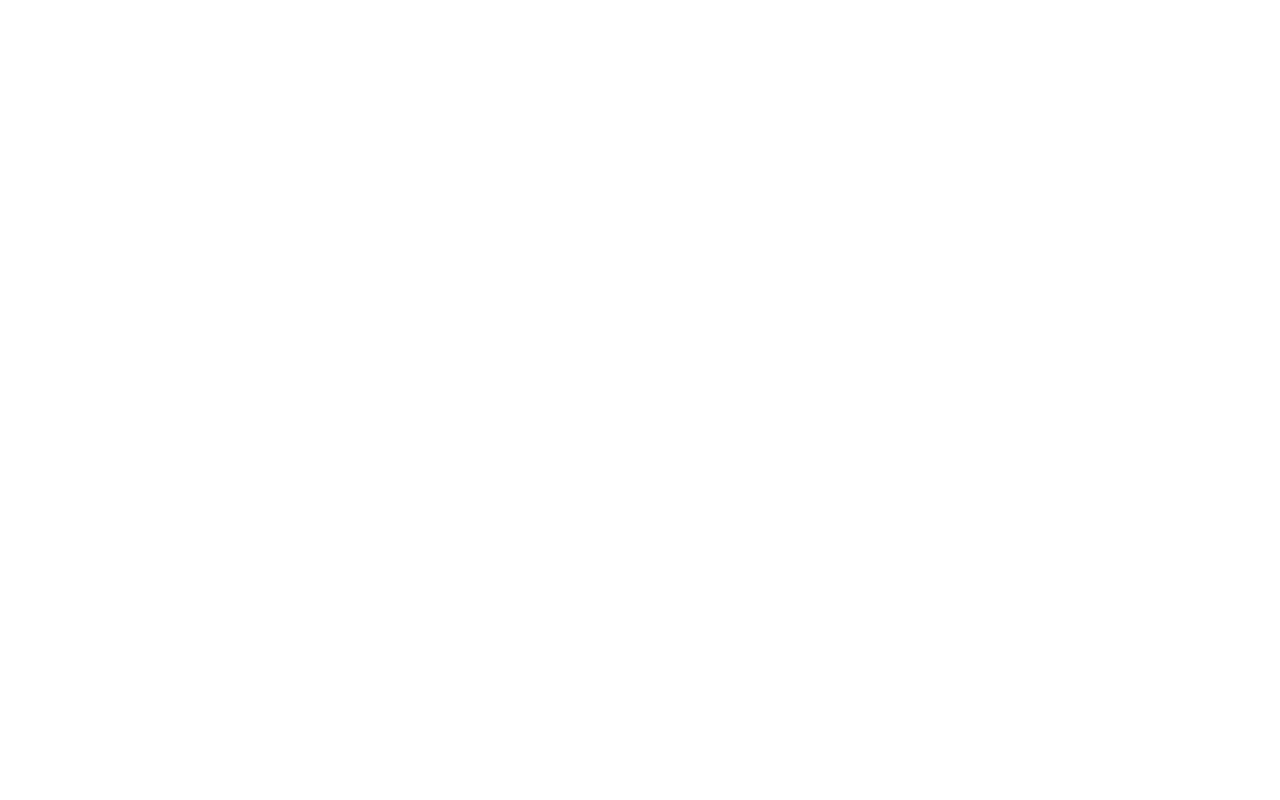
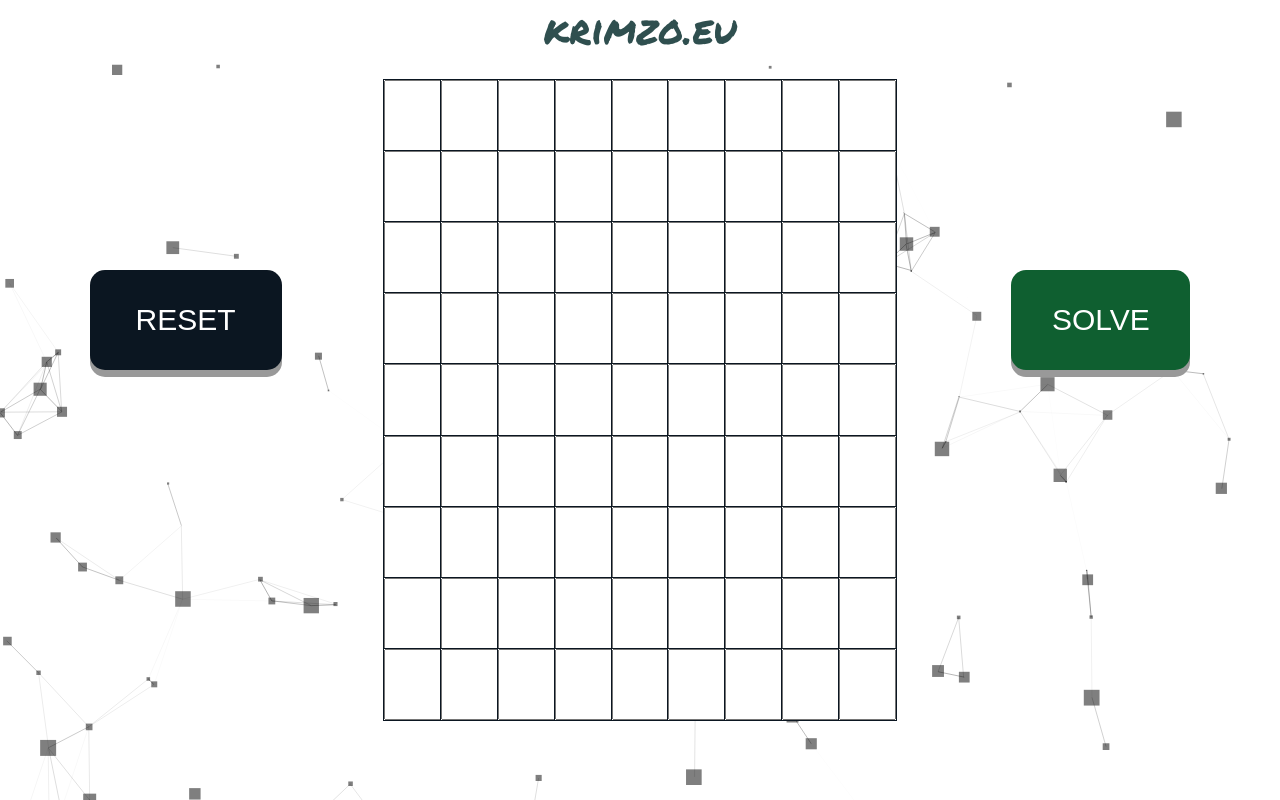
Before and after one commit to Krimzo/Website, a plain HTML site: page dist/projects/sudoku.html in a window 1280 px wide. Drawn offline with Linux system fonts and the light colour scheme.

Commit message:
sudoku fundamentals added

```diff
--- a/dist/about.html
+++ b/dist/about.html
@@ -5,6 +5,7 @@
     <meta charset="UTF-8">
     <meta http-equiv="X-UA-Compatible" content="IE=edge">
     <meta name="viewport" content="width=device-width, initial-scale=1.0">
+    <link rel="icon" href="res/Logo.png">
     <link rel="stylesheet" href="css/Style.css">
     <script src="https://kit.fontawesome.com/60ff5bcb25.js" crossorigin="anonymous"></script>
     <title>Krimzo's Website</title>
--- /dev/null
+++ b/dist/projects/css/Sudoku.css
@@ -0,0 +1,152 @@
+@font-face {
+  font-family: "PermaMarker";
+  src: url("../../res/PermanentMarker.ttf");
+}
+
+a:link {
+  color: #0b1621;
+  text-decoration: none;
+}
+
+a:visited {
+  color: #0b1621;
+  text-decoration: none;
+}
+
+a:hover {
+  color: darkslategray;
+  text-decoration: none;
+}
+
+a:active {
+  color: darkslategray;
+  text-decoration: none;
+}
+
+html,
+body {
+  height: 100%;
+  margin: 0;
+  overflow: hidden;
+  position: relative;
+}
+
+#siteName {
+  width: 100%;
+  height: 7%;
+  text-align: center;
+  font-size: 40px;
+  font-family: "PermaMarker";
+  -webkit-user-select: none;
+  -moz-user-select: none;
+  -ms-user-select: none;
+  user-select: none;
+}
+
+#resetButtonDiv {
+  width: 15%;
+  height: 100px;
+  top: 40%;
+  left: 7%;
+  margin: 0;
+  position: absolute;
+  -ms-transform: translateY(-50%);
+  transform: translateY(-50%);
+}
+
+#reset {
+  width: 100%;
+  height: 100%;
+  display: inline-block;
+  padding: 15px 25px;
+  font-size: 30px;
+  cursor: pointer;
+  text-align: center;
+  text-decoration: none;
+  outline: none;
+  color: #fff;
+  background-color: #0b1621;
+  border: none;
+  border-radius: 15px;
+  box-shadow: 0 7px #999;
+}
+
+#reset:hover {
+  background-color: #132a41;
+}
+
+#reset:active {
+  box-shadow: 0 2px #666;
+  transform: translateY(4px);
+}
+
+#game {
+  width: 40%;
+  height: 80%;
+  top: 50%;
+  left: 50%;
+  margin: 0;
+  position: absolute;
+  -ms-transform: translate(-50%, -50%);
+  transform: translate(-50%, -50%);
+  display: flex;
+  flex-wrap: wrap;
+}
+
+.numInputDiv {
+  width: 11.11%;
+  height: 11.11%;
+  position: relative;
+  background: white;
+  outline: 1px solid #0b1621;
+}
+
+.numInput {
+  width: 100%;
+  height: 100%;
+  margin: 0;
+  -webkit-box-sizing: border-box;
+  -moz-box-sizing: border-box;
+  -o-box-sizing: border-box;
+  -ms-box-sizing: border-box;
+  box-sizing: border-box;
+  text-align: center;
+  font-size: 40px;
+}
+
+#solveButtonDiv {
+  width: 14%;
+  height: 100px;
+  top: 40%;
+  right: 7%;
+  margin: 0;
+  position: absolute;
+  -ms-transform: translateY(-50%);
+  transform: translateY(-50%);
+}
+
+#solve {
+  width: 100%;
+  height: 100%;
+  display: inline-block;
+  padding: 15px 25px;
+  font-size: 30px;
+  cursor: pointer;
+  text-align: center;
+  text-decoration: none;
+  outline: none;
+  color: #fff;
+  background-color: #0f5f30;
+  border: none;
+  border-radius: 15px;
+  box-shadow: 0 7px #999;
+}
+
+#solve:hover {
+  background-color: #1a9e4d;
+}
+
+#solve:active {
+  box-shadow: 0 2px #666;
+  transform: translateY(4px);
+}
--- /dev/null
+++ b/dist/projects/js/MyParticles.js
@@ -0,0 +1,111 @@
+var particleJson = {
+  "particles": {
+    "number": {
+      "value": 80,
+      "density": {
+        "enable": true,
+        "value_area": 800
+      }
+    },
+    "color": {
+      "value": "#000000"
+    },
+    "shape": {
+      "type": "edge",
+      "stroke": {
+        "width": 0,
+        "color": "#000000"
+      },
+      "polygon": {
+        "nb_sides": 5
+      },
+      "image": {
+        "src": "img/github.svg",
+        "width": 100,
+        "height": 100
+      }
+    },
+    "opacity": {
+      "value": 0.5,
+      "random": false,
+      "anim": {
+        "enable": false,
+        "speed": 1,
+        "opacity_min": 0.1,
+        "sync": false
+      }
+    },
+    "size": {
+      "value": 8,
+      "random": true,
+      "anim": {
+        "enable": false,
+        "speed": 40,
+        "size_min": 0.1,
+        "sync": false
+      }
+    },
+    "line_linked": {
+      "enable": true,
+      "distance": 94.69771699587272,
+      "color": "#000000",
+      "opacity": 0.4,
+      "width": 1
+    },
+    "move": {
+      "enable": true,
+      "speed": 3,
+      "direction": "none",
+      "random": false,
+      "straight": false,
+      "out_mode": "out",
+      "bounce": false,
+      "attract": {
+        "enable": false,
+        "rotateX": 600,
+        "rotateY": 1200
+      }
+    }
+  },
+  "interactivity": {
+    "detect_on": "canvas",
+    "events": {
+      "onhover": {
+        "enable": true,
+        "mode": "grab"
+      },
+      "onclick": {
+        "enable": false,
+        "mode": "bubble"
+      },
+      "resize": true
+    },
+    "modes": {
+      "grab": {
+        "distance": 400,
+        "line_linked": {
+          "opacity": 0.5
+        }
+      },
+      "bubble": {
+        "distance": 400,
+        "size": 40,
+        "duration": 2,
+        "opacity": 8,
+        "speed": 3
+      },
+      "repulse": {
+        "distance": 200,
+        "duration": 0.4
+      },
+      "push": {
+        "particles_nb": 4
+      },
+      "remove": {
+        "particles_nb": 2
+      }
+    }
+  },
+  "retina_detect": true
+};
+particlesJS.load('particleLayer', "data:text/plain;base64," + window.btoa(JSON.stringify(particleJson)), function () { });
--- a/dist/projects/sudoku.html
+++ b/dist/projects/sudoku.html
@@ -0,0 +1,112 @@
+<!DOCTYPE html>
+<html lang="en">
+
+<head>
+    <meta charset="UTF-8">
+    <meta http-equiv="X-UA-Compatible" content="IE=edge">
+    <meta name="viewport" content="width=device-width, initial-scale=1.0">
+    <link rel="icon" href="../res/Logo.png">
+    <link rel="stylesheet" href="css/Sudoku.css">
+    <script src="https://kit.fontawesome.com/60ff5bcb25.js" crossorigin="anonymous"></script>
+    <title>Krimzo's Website</title>
+</head>
+
+<body id="particleLayer">
+    <a href="https://www.krimzo.eu"><div id="siteName">krimzo.eu</div></a>
+
+    <div id="resetButtonDiv">
+        <button id="reset" onclick="ResetInputs()">RESET</button>
+    </div>
+    <div id="game">
+        <div class="numInputDiv"><input type="text" maxlength="1" oninput="CheckInputValue(id)" class="numInput" id="input0"></div>
+        <div class="numInputDiv"><input type="text" maxlength="1" oninput="CheckInputValue(id)" class="numInput" id="input1"></div>
+        <div class="numInputDiv"><input type="text" maxlength="1" oninput="CheckInputValue(id)" class="numInput" id="input2"></div>
+        <div class="numInputDiv"><input type="text" maxlength="1" oninput="CheckInputValue(id)" class="numInput" id="input3"></div>
+        <div class="numInputDiv"><input type="text" maxlength="1" oninput="CheckInputValue(id)" class="numInput" id="input4"></div>
+        <div class="numInputDiv"><input type="text" maxlength="1" oninput="CheckInputValue(id)" class="numInput" id="input5"></div>
+        <div class="numInputDiv"><input type="text" maxlength="1" oninput="CheckInputValue(id)" class="numInput" id="input6"></div>
+        <div class="numInputDiv"><input type="text" maxlength="1" oninput="CheckInputValue(id)" class="numInput" id="input7"></div>
+        <div class="numInputDiv"><input type="text" maxlength="1" oninput="CheckInputValue(id)" class="numInput" id="input8"></div>
+        <div class="numInputDiv"><input type="text" maxlength="1" oninput="CheckInputValue(id)" class="numInput" id="input9"></div>
+        <div class="numInputDiv"><input type="text" maxlength="1" oninput="CheckInputValue(id)" class="numInput" id="input10"></div>
+        <div class="numInputDiv"><input type="text" maxlength="1" oninput="CheckInputValue(id)" class="numInput" id="input11"></div>
+        <div class="numInputDiv"><input type="text" maxlength="1" oninput="CheckInputValue(id)" class="numInput" id="input12"></div>
+        <div class="numInputDiv"><input type="text" maxlength="1" oninput="CheckInputValue(id)" class="numInput" id="input13"></div>
+        <div class="numInputDiv"><input type="text" maxlength="1" oninput="CheckInputValue(id)" class="numInput" id="input14"></div>
+        <div class="numInputDiv"><input type="text" maxlength="1" oninput="CheckInputValue(id)" class="numInput" id="input15"></div>
+        <div class="numInputDiv"><input type="text" maxlength="1" oninput="CheckInputValue(id)" class="numInput" id="input16"></div>
+        <div class="numInputDiv"><input type="text" maxlength="1" oninput="CheckInputValue(id)" class="numInput" id="input17"></div>
+        <div class="numInputDiv"><input type="text" maxlength="1" oninput="CheckInputValue(id)" class="numInput" id="input18"></div>
+        <div class="numInputDiv"><input type="text" maxlength="1" oninput="CheckInputValue(id)" class="numInput" id="input19"></div>
+        <div class="numInputDiv"><input type="text" maxlength="1" oninput="CheckInputValue(id)" class="numInput" id="input20"></div>
+        <div class="numInputDiv"><input type="text" maxlength="1" oninput="CheckInputValue(id)" class="numInput" id="input21"></div>
+        <div class="numInputDiv"><input type="text" maxlength="1" oninput="CheckInputValue(id)" class="numInput" id="input22"></div>
+        <div class="numInputDiv"><input type="text" maxlength="1" oninput="CheckInputValue(id)" class="numInput" id="input23"></div>
+        <div class="numInputDiv"><input type="text" maxlength="1" oninput="CheckInputValue(id)" class="numInput" id="input24"></div>
+        <div class="numInputDiv"><input type="text" maxlength="1" oninput="CheckInputValue(id)" class="numInput" id="input25"></div>
+        <div class="numInputDiv"><input type="text" maxlength="1" oninput="CheckInputValue(id)" class="numInput" id="input26"></div>
+        <div class="numInputDiv"><input type="text" maxlength="1" oninput="CheckInputValue(id)" class="numInput" id="input27"></div>
+        <div class="numInputDiv"><input type="text" maxlength="1" oninput="CheckInputValue(id)" class="numInput" id="input28"></div>
+        <div class="numInputDiv"><input type="text" maxlength="1" oninput="CheckInputValue(id)" class="numInput" id="input29"></div>
+        <div class="numInputDiv"><input type="text" maxlength="1" oninput="CheckInputValue(id)" class="numInput" id="input30"></div>
+        <div class="numInputDiv"><input type="text" maxlength="1" oninput="CheckInputValue(id)" class="numInput" id="input31"></div>
+        <div class="numInputDiv"><input type="text" maxlength="1" oninput="CheckInputValue(id)" class="numInput" id="input32"></div>
+        <div class="numInputDiv"><input type="text" maxlength="1" oninput="CheckInputValue(id)" class="numInput" id="input33"></div>
+        <div class="numInputDiv"><input type="text" maxlength="1" oninput="CheckInputValue(id)" class="numInput" id="input34"></div>
+        <div class="numInputDiv"><input type="text" maxlength="1" oninput="CheckInputValue(id)" class="numInput" id="input35"></div>
+        <div class="numInputDiv"><input type="text" maxlength="1" oninput="CheckInputValue(id)" class="numInput" id="input36"></div>
+        <div class="numInputDiv"><input type="text" maxlength="1" oninput="CheckInputValue(id)" class="numInput" id="input37"></div>
+        <div class="numInputDiv"><input type="text" maxlength="1" oninput="CheckInputValue(id)" class="numInput" id="input38"></div>
+        <div class="numInputDiv"><input type="text" maxlength="1" oninput="CheckInputValue(id)" class="numInput" id="input39"></div>
+        <div class="numInputDiv"><input type="text" maxlength="1" oninput="CheckInputValue(id)" class="numInput" id="input40"></div>
+        <div class="numInputDiv"><input type="text" maxlength="1" oninput="CheckInputValue(id)" class="numInput" id="input41"></div>
+        <div class="numInputDiv"><input type="text" maxlength="1" oninput="CheckInputValue(id)" class="numInput" id="input42"></div>
+        <div class="numInputDiv"><input type="text" maxlength="1" oninput="CheckInputValue(id)" class="numInput" id="input43"></div>
+        <div class="numInputDiv"><input type="text" maxlength="1" oninput="CheckInputValue(id)" class="numInput" id="input44"></div>
+        <div class="numInputDiv"><input type="text" maxlength="1" oninput="CheckInputValue(id)" class="numInput" id="input45"></div>
+        <div class="numInputDiv"><input type="text" maxlength="1" oninput="CheckInputValue(id)" class="numInput" id="input46"></div>
+        <div class="numInputDiv"><input type="text" maxlength="1" oninput="CheckInputValue(id)" class="numInput" id="input47"></div>
+        <div class="numInputDiv"><input type="text" maxlength="1" oninput="CheckInputValue(id)" class="numInput" id="input48"></div>
+        <div class="numInputDiv"><input type="text" maxlength="1" oninput="CheckInputValue(id)" class="numInput" id="input49"></div>
+        <div class="numInputDiv"><input type="text" maxlength="1" oninput="CheckInputValue(id)" class="numInput" id="input50"></div>
+        <div class="numInputDiv"><input type="text" maxlength="1" oninput="CheckInputValue(id)" class="numInput" id="input51"></div>
+        <div class="numInputDiv"><input type="text" maxlength="1" oninput="CheckInputValue(id)" class="numInput" id="input52"></div>
+        <div class="numInputDiv"><input type="text" maxlength="1" oninput="CheckInputValue(id)" class="numInput" id="input53"></div>
+        <div class="numInputDiv"><input type="text" maxlength="1" oninput="CheckInputValue(id)" class="numInput" id="input54"></div>
+        <div class="numInputDiv"><input type="text" maxlength="1" oninput="CheckInputValue(id)" class="numInput" id="input55"></div>
+        <div class="numInputDiv"><input type="text" maxlength="1" oninput="CheckInputValue(id)" class="numInput" id="input56"></div>
+        <div class="numInputDiv"><input type="text" maxlength="1" oninput="CheckInputValue(id)" class="numInput" id="input57"></div>
+        <div class="numInputDiv"><input type="text" maxlength="1" oninput="CheckInputValue(id)" class="numInput" id="input58"></div>
+        <div class="numInputDiv"><input type="text" maxlength="1" oninput="CheckInputValue(id)" class="numInput" id="input59"></div>
+        <div class="numInputDiv"><input type="text" maxlength="1" oninput="CheckInputValue(id)" class="numInput" id="input60"></div>
+        <div class="numInputDiv"><input type="text" maxlength="1" oninput="CheckInputValue(id)" class="numInput" id="input61"></div>
+        <div class="numInputDiv"><input type="text" maxlength="1" oninput="CheckInputValue(id)" class="numInput" id="input62"></div>
+        <div class="numInputDiv"><input type="text" maxlength="1" oninput="CheckInputValue(id)" class="numInput" id="input63"></div>
+        <div class="numInputDiv"><input type="text" maxlength="1" oninput="CheckInputValue(id)" class="numInput" id="input64"></div>
+        <div class="numInputDiv"><input type="text" maxlength="1" oninput="CheckInputValue(id)" class="numInput" id="input65"></div>
+        <div class="numInputDiv"><input type="text" maxlength="1" oninput="CheckInputValue(id)" class="numInput" id="input66"></div>
+        <div class="numInputDiv"><input type="text" maxlength="1" oninput="CheckInputValue(id)" class="numInput" id="input67"></div>
+        <div class="numInputDiv"><input type="text" maxlength="1" oninput="CheckInputValue(id)" class="numInput" id="input68"></div>
+        <div class="numInputDiv"><input type="text" maxlength="1" oninput="CheckInputValue(id)" class="numInput" id="input69"></div>
+        <div class="numInputDiv"><input type="text" maxlength="1" oninput="CheckInputValue(id)" class="numInput" id="input70"></div>
+        <div class="numInputDiv"><input type="text" maxlength="1" oninput="CheckInputValue(id)" class="numInput" id="input71"></div>
+        <div class="numInputDiv"><input type="text" maxlength="1" oninput="CheckInputValue(id)" class="numInput" id="input72"></div>
+        <div class="numInputDiv"><input type="text" maxlength="1" oninput="CheckInputValue(id)" class="numInput" id="input73"></div>
+        <div class="numInputDiv"><input type="text" maxlength="1" oninput="CheckInputValue(id)" class="numInput" id="input74"></div>
+        <div class="numInputDiv"><input type="text" maxlength="1" oninput="CheckInputValue(id)" class="numInput" id="input75"></div>
+        <div class="numInputDiv"><input type="text" maxlength="1" oninput="CheckInputValue(id)" class="numInput" id="input76"></div>
+        <div class="numInputDiv"><input type="text" maxlength="1" oninput="CheckInputValue(id)" class="numInput" id="input77"></div>
+        <div class="numInputDiv"><input type="text" maxlength="1" oninput="CheckInputValue(id)" class="numInput" id="input78"></div>
+        <div class="numInputDiv"><input type="text" maxlength="1" oninput="CheckInputValue(id)" class="numInput" id="input79"></div>
+        <div class="numInputDiv"><input type="text" maxlength="1" oninput="CheckInputValue(id)" class="numInput" id="input80"></div>
+    </div>
+    <div id="solveButtonDiv">
+        <button id="solve">SOLVE</button>
+    </div>
+
+    <script src="../js/Particles.js"></script>
+    <script src="js/MyParticles.js"></script>
+    <script src="js/Sudoku.js"></script>
+</body>
+
+</html>
```
Also changed, not shown: dist/index.html (+1 -0 lines), dist/projects.html (+1 -0 lines), dist/projects/js/Sudoku.js (added, +19 -0 lines), dist/js/main.js (deleted).
